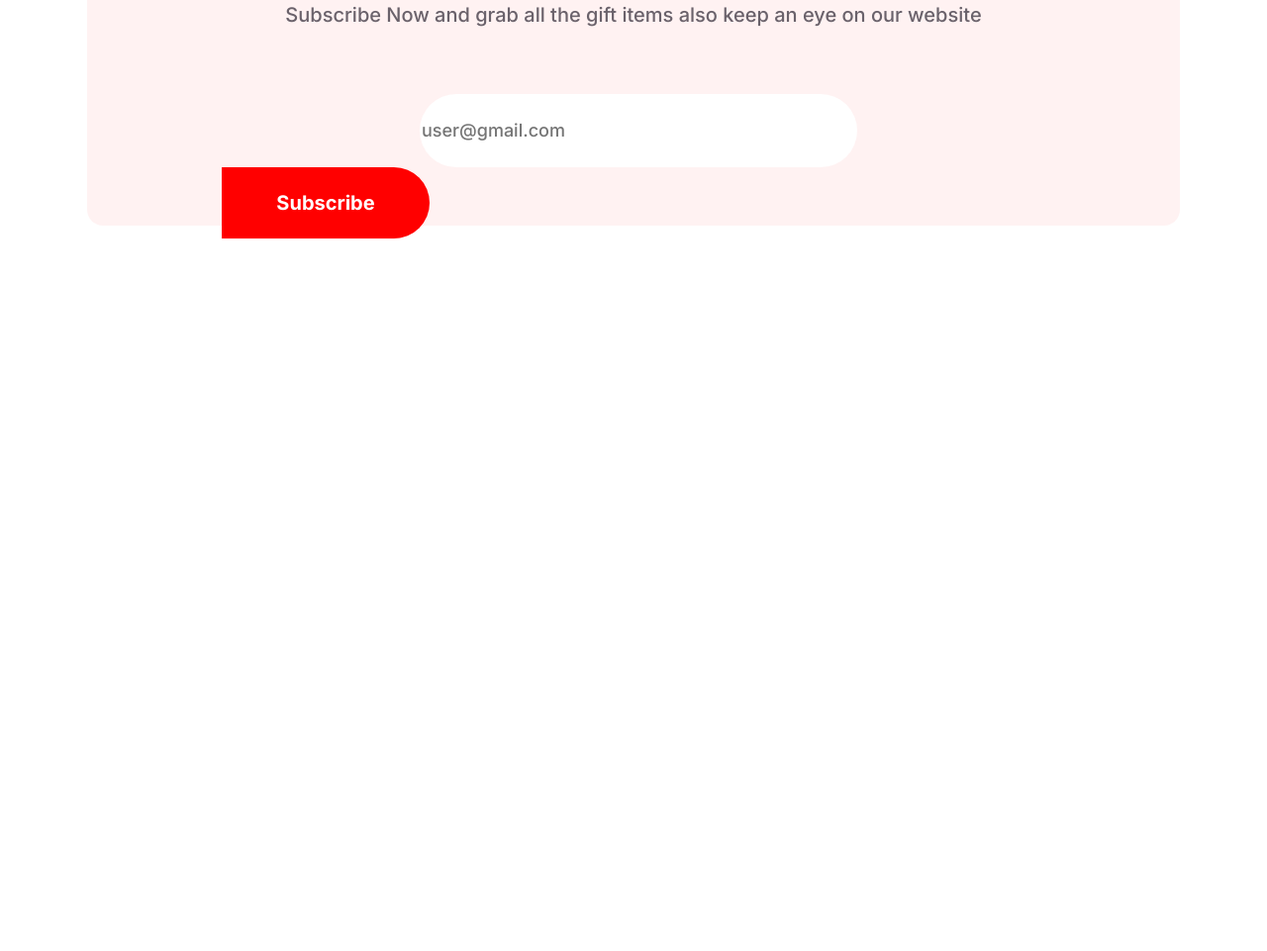
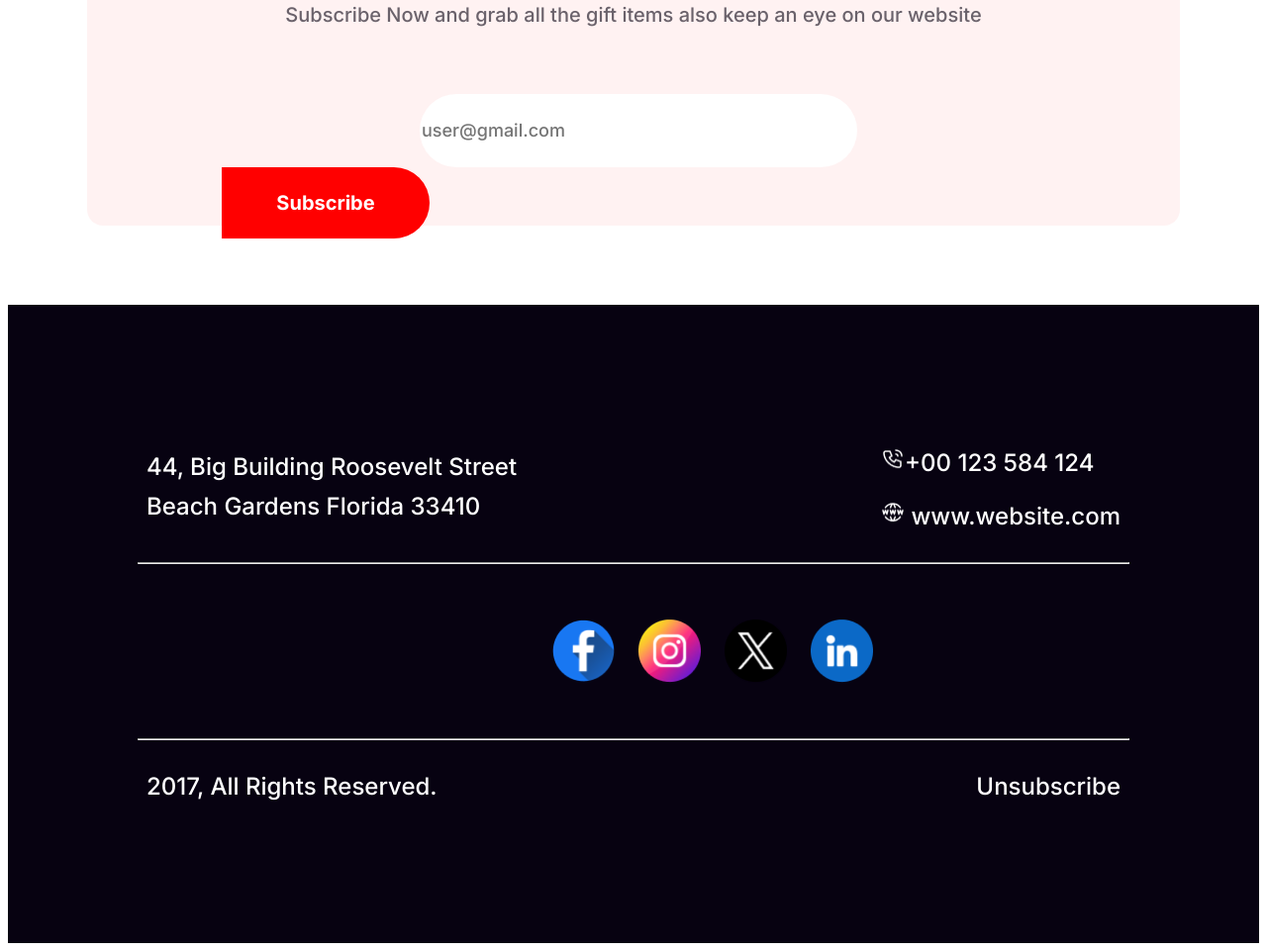
Before and after one commit to MimChowdhury66/first-assignment, a plain HTML site: page index.html in a window 1280 px wide. Shown: the part 4079-5040 px from the top of the page at 99% size. Before the commit the page ends 4387 px from the top, so only its background shows below. Drawn offline with Linux system fonts and the light colour scheme.

Commit message:
footerdone

```diff
--- a/index.html
+++ b/index.html
@@ -221,6 +221,89 @@
             </div>
         </section>
 
+        <footer>
+            <section
+                class="footer">
+                <div
+                    class="footer-top">
+                    <div
+                        class="top-left">
+                        <p>44,
+                            Big
+                            Building
+                            Roosevelt
+                            Street
+                            <br>
+
+                            Beach
+                            Gardens
+                            Florida
+                            33410
+                        </p>
+                    </div>
+                    <div
+                        class="top-right">
+
+                        <p><img src="images/Call.png"
+                                alt=""
+                                width="24px"
+                                height="24px">+00
+                            123
+                            584
+                            124
+                        </p>
+
+                        <p><img src="images/Website.png"
+                                alt=""
+                                width="24px"
+                                height="24px">
+                            www.website.com
+                        </p>
+                    </div>
+                </div>
+                <!-- hr tag -->
+
+                <hr
+                    style="width: 1000px; background: rgba(255, 255, 255, 0.15);">
+
+                <div
+                    class="footer-middle">
+                    <div
+                        class="footer-img">
+                        <img src="images/Facebook.png"
+                            alt="">
+                        <img src="images/Instagram.png"
+                            alt="">
+                        <img src="images/Twitter.png"
+                            alt="">
+                        <img src="images/Linkedin.png"
+                            alt="">
+                    </div>
+
+                </div>
+
+                <hr
+                    style="width: 1000px; background: rgba(255, 255, 255, 0.15);">
+
+                <div
+                    class="footer-bottom">
+                    <div
+                        class="bottom-left">
+                        <p>2017,
+                            All
+                            Rights
+                            Reserved.
+                        </p>
+                    </div>
+                    <div
+                        class="bottom-right">
+                        <p>Unsubscribe
+                        </p>
+                    </div>
+                </div>
+            </section>
+        </footer>
+
     </main>
 
     <footer>
--- a/styles/style.css
+++ b/styles/style.css
@@ -270,7 +270,7 @@ body {
 
     flex-shrink: 0;
     color: rgba(7, 2, 17, 0.30);
-    text-align:justify;
+    text-align: justify;
     font-family: Inter;
     font-size: 18px;
     font-style: normal;
@@ -302,3 +302,85 @@ body {
 
 
 }
+
+.footer {
+    /* position: relative; */
+
+    /* background-color: black; */
+    background: #070211;
+
+}
+
+.footer-top {
+    display: flex;
+    justify-content: space-between;
+}
+
+.top-left {
+    /* position: absolute; */
+    padding-left: 140px;
+    padding-top: 120px;
+    color: #FFF;
+    font-family: Inter;
+    font-size: 24px;
+    font-style: normal;
+    font-weight: 500;
+    line-height: 40px;
+    /* 166.667% */
+}
+
+.top-right {
+    padding-top: 120px;
+    padding-right: 140px;
+    color: #FFF;
+    font-family: Inter;
+    font-size: 24px;
+    font-style: normal;
+    font-weight: 500;
+    /* line-height: 40px; */
+    /* 166.667% */
+}
+
+.footer-middle {
+
+    /* display: flex; */
+    /* margin: 48px; */
+    /* padding: 48px 540px; */
+
+}
+
+.footer-img {
+    display: flex;
+    gap: 24px;
+    width: 64px;
+    height: 64px;
+    padding: 48px 550px;
+
+
+}
+
+.bottom-left {
+    padding-left: 140px;
+padding-bottom: 120px;
+    color: #FFF;
+    font-family: Inter;
+    font-size: 24px;
+    font-style: normal;
+    font-weight: 500;
+    line-height: normal;
+}
+
+.bottom-right {
+    padding-left: 140px;
+padding-right: 140px;
+    color: #FFF;
+    font-family: Inter;
+    font-size: 24px;
+    font-style: normal;
+    font-weight: 500;
+    line-height: normal;
+}
+.footer-bottom{
+    display: flex;
+    justify-content: space-between;
+}
```
